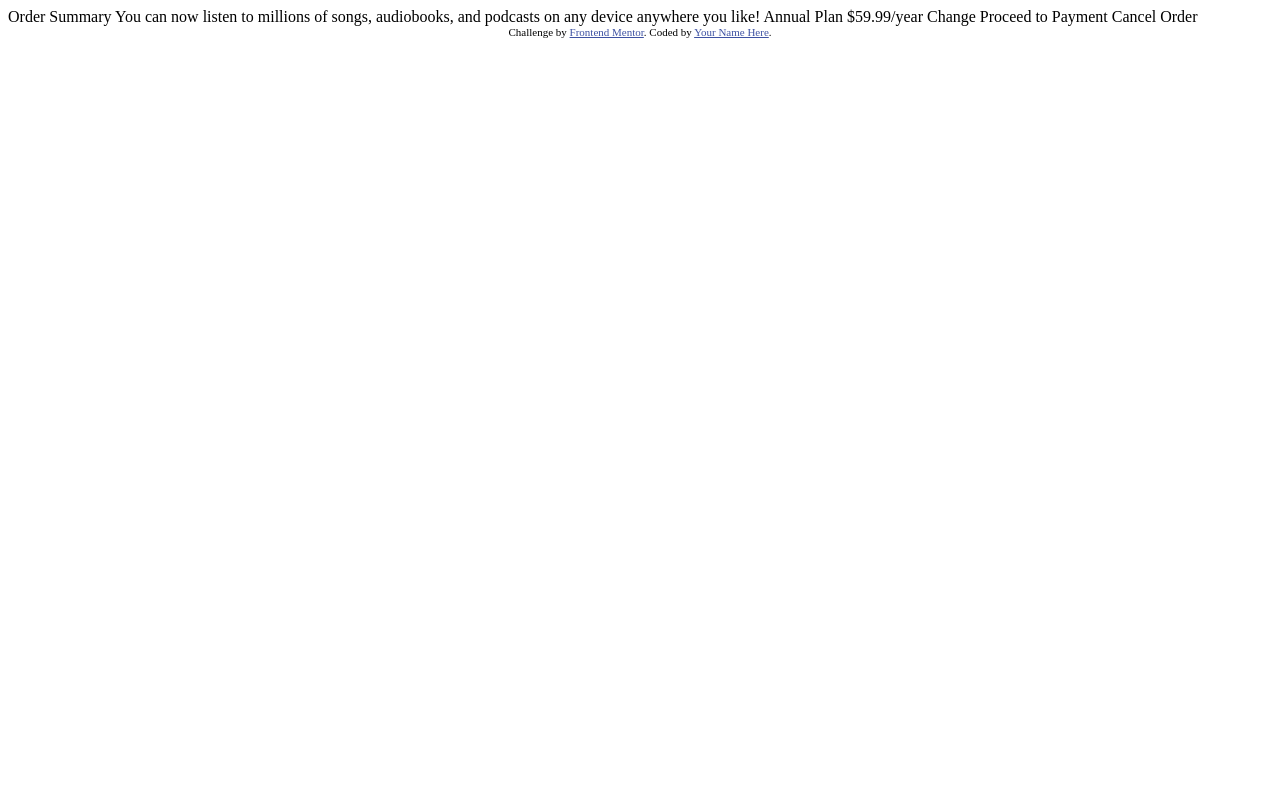
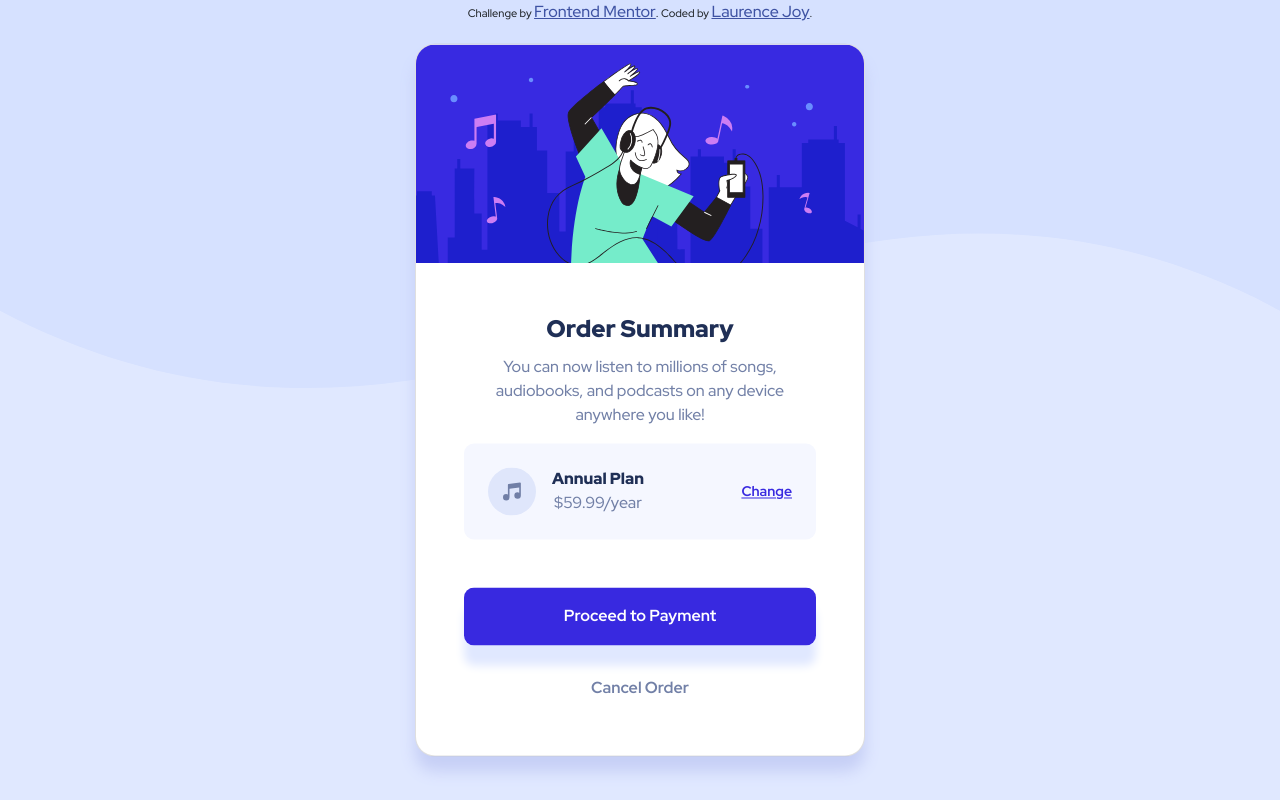
Before and after one commit to laujoy-mc/FrontendMentor-order-summary-component-challenge-hub, a plain HTML site: page index.html in a window 1280 px wide. Drawn offline with nearby package versions, Linux system fonts and the light colour scheme.

Commit message:
Updated root
Added and updated root

```diff
--- a/index.html
+++ b/index.html
@@ -1,37 +1,71 @@
 <!DOCTYPE html>
 <html lang="en">
+
 <head>
-  <meta charset="UTF-8">
-  <meta name="viewport" content="width=device-width, initial-scale=1.0"> <!-- displays site properly based on user's device -->
+    <meta charset="UTF-8" />
+    <meta name="viewport" content="width=device-width, initial-scale=1.0" />
+    <!-- displays site properly based on user's device -->
 
-  <link rel="icon" type="image/png" sizes="32x32" href="./images/favicon-32x32.png">
+    <link rel="icon" type="image/png" sizes="32x32" href="./images/favicon-32x32.png" />
 
-  <title>Frontend Mentor | Order summary card</title>
+    <title>Frontend Mentor | Order summary card</title>
+    <link href="https://cdn.jsdelivr.net/npm/bootstrap@5.0.2/dist/css/bootstrap.min.css" rel="stylesheet" integrity="sha384-EVSTQN3/azprG1Anm3QDgpJLIm9Nao0Yz1ztcQTwFspd3yD65VohhpuuCOmLASjC" crossorigin="anonymous" />
+    <link rel="stylesheet" href="style.css" />
+</head>
 
-  <!-- Feel free to remove these styles or customise in your own stylesheet 👍 -->
-  <style>
-    .attribution { font-size: 11px; text-align: center; }
-    .attribution a { color: hsl(228, 45%, 44%); }
-  </style>
-</head>
 <body>
+    <div class="card text-center position-absolute top-50 start-50 translate-middle">
+        <div class="card-img-top">
+            <img src="images/illustration-hero.svg" alt="" class="img-fluid">
+        </div>
+        <div class="card-body p-4 p-md-5">
+            <div class="card-title text-center">Order Summary</div>
+            <p class="card-text text-center">
+                You can now listen to millions of songs, audiobooks, and podcasts on any device anywhere you like!
+            </p>
 
-  Order Summary
+            <!-- List -->
+            <ul class="list-group list-group-flush mb-5 mt-3">
+                <li class="list-group-item d-flex align-items-center py-4 px-4">
+                    <div class="me-3">
+                        <svg xmlns="http://www.w3.org/2000/svg" width="48" height="48">
+							<g fill="none" fill-rule="evenodd">
+								<circle cx="24" cy="24" r="24" fill="#DFE6FB" />
+								<path
+									fill="#717FA6"
+									fill-rule="nonzero"
+									d="M32.574 15.198a.81.81 0 00-.646-.19L20.581 16.63a.81.81 0 00-.696.803V26.934a3.232 3.232 0 00-1.632-.44A3.257 3.257 0 0015 29.747 3.257 3.257 0 0018.253 33a3.257 3.257 0 003.253-3.253v-8.37l9.726-1.39v5.327a3.232 3.232 0 00-1.631-.441 3.257 3.257 0 00-3.254 3.253 3.257 3.257 0 003.254 3.253 3.257 3.257 0 003.253-3.253V15.81a.81.81 0 00-.28-.613z"
+								/>
+							</g>
+						</svg>
+                    </div>
+                    <div class="plan">
+                        <div class="plan-name">Annual Plan</div>
+                        <div class="plan-price">$59.99/year</div>
+                    </div>
+                    <a class="ms-auto change-btn">Change</a>
+                </li>
+            </ul>
+            <div class="mt-auto">
+                <a class="btn d-block mb-4 p-3 proceed-btn">
+                        Proceed to Payment
+                    </button>
+                <a class="btn d-block cancel-btn">
+                        Cancel Order
+                    </a>
+            </div>
+        </div>
 
-  You can now listen to millions of songs, audiobooks, and podcasts on any
-  device anywhere you like!
 
-  Annual Plan
-  $59.99/year
+    </div>
 
-  Change
+    <div class="attribution">
+        Challenge by
+        <a href="https://www.frontendmentor.io?ref=challenge" target="_blank">Frontend Mentor</a
+			>. Coded by <a href="https://github.com/laujoy-mc">Laurence Joy</a>.
+    </div>
 
-  Proceed to Payment
-  Cancel Order
+    <script src="https://cdn.jsdelivr.net/npm/bootstrap@5.0.2/dist/js/bootstrap.bundle.min.js" integrity="sha384-MrcW6ZMFYlzcLA8Nl+NtUVF0sA7MsXsP1UyJoMp4YLEuNSfAP+JcXn/tWtIaxVXM" crossorigin="anonymous"></script>
+</body>
 
-  <div class="attribution">
-    Challenge by <a href="https://www.frontendmentor.io?ref=challenge" target="_blank">Frontend Mentor</a>.
-    Coded by <a href="#">Your Name Here</a>.
-  </div>
-</body>
 </html>
--- /dev/null
+++ b/style.css
@@ -0,0 +1,194 @@
+@import url('https://fonts.googleapis.com/css2?family=Red+Hat+Display:wght@500;700;900&display=swap');
+
+/*  */
+
+:root {
+    --primary-pale-blue: hsl(225, 100%, 94%);
+    --primary-bright-blue: hsl(245, 75%, 52%);
+    --neutral-very-pale-blue: hsl(225, 100%, 98%);
+    --neutral-desaturated-blue: hsl(224, 23%, 55%);
+    --neutral-dark-blue: hsl(223, 47%, 23%);
+    --medium-font-weight: 500;
+    --bold-font-weight: 700;
+    --black-font-weight: 900;
+    --hover-color: #766cf1;
+}
+
+* {
+    font-family: 'Red Hat Display', sans-serif;
+    font-size: 16px;
+    box-sizing: border-box;
+    margin: 0;
+    padding: 0;
+}
+
+body {
+    background-size: cover;
+}
+
+
+/* Feel free to remove these styles or customise in your own stylesheet 👍 */
+
+.attribution {
+    font-size: 11px;
+    text-align: center;
+}
+
+.attribution a {
+    color: hsl(228, 45%, 44%);
+}
+
+
+/* Card */
+
+.card {
+    max-width: 450px;
+    min-width: 325px;
+    background-color: white;
+    border-radius: 20px;
+    overflow: hidden;
+    box-shadow: 0px 15px 15px 0px #c6cff6;
+}
+
+.card-title {
+    font-size: 24px;
+    font-weight: var(--black-font-weight);
+    color: var(--neutral-dark-blue);
+}
+
+.card-text {
+    color: var(--neutral-desaturated-blue);
+}
+
+.card ul li.list-group-item {
+    border-radius: 10px;
+    background-color: var(--neutral-very-pale-blue);
+}
+
+.card ul.list-group.list-group-flush,
+.card ul.list-group.list-group-flush li {
+    border: none;
+}
+
+.card ul li .plan .plan-name {
+    color: var(--neutral-dark-blue);
+    font-weight: var(--black-font-weight);
+}
+
+.card ul li .plan .plan-price {
+    color: var(--neutral-desaturated-blue);
+}
+
+.card ul li .change-btn {
+    color: var(--primary-bright-blue);
+    font-weight: var(--bold-font-weight);
+    cursor: pointer;
+    font-size: 14px;
+}
+
+
+/* Button */
+
+.btn {
+    border-radius: 10px;
+}
+
+.proceed-btn {
+    color: white;
+    font-weight: var(--bold-font-weight);
+    background-color: var(--primary-bright-blue);
+    box-shadow: 0px 20px 10px 0px hsl(225, 100%, 94%);
+}
+
+.cancel-btn {
+    color: var(--neutral-desaturated-blue);
+    font-weight: var(--bold-font-weight);
+}
+
+
+/* hover */
+
+.proceed-btn:hover {
+    color: white;
+    background-color: var(--hover-color);
+}
+
+.card ul li .change-btn:hover {
+    color: var(--hover-color);
+    text-decoration: none;
+}
+
+.card ul li .cancel:hover {
+    color: var(--neutral-dark-blue);
+}
+
+
+/* Extra small devices (phones, 600px and down) */
+
+@media only screen and (max-width: 600px) {
+    body {
+        background: hsl(225, 100%, 94%) url('images/pattern-background-mobile.svg') no-repeat left top;
+        background-size: cover;
+    }
+    .card {
+        width: 325px;
+    }
+    .card ul {
+        font-size: 12px;
+    }
+}
+
+
+/* Small devices (portrait tablets and large phones, 600px and up) */
+
+@media only screen and (min-width: 600px) {
+    body {
+        background: hsl(225, 100%, 94%) url('images/pattern-background-mobile.svg') no-repeat left top;
+        background-size: cover;
+    }
+    /* .card {
+        width: 450px;
+    } */
+}
+
+
+/* Medium devices (landscape tablets, 768px and up) */
+
+@media only screen and (min-width: 768px) {
+    body {
+        background: hsl(225, 100%, 94%) url('images/pattern-background-desktop.svg') no-repeat left top;
+        background-size: cover;
+    }
+    .card {
+        width: 450px;
+    }
+}
+
+
+/* Large devices (laptops/desktops, 992px and up) */
+
+@media only screen and (min-width: 992px) {
+    body {
+        background: hsl(225, 100%, 94%) url('images/pattern-background-desktop.svg') no-repeat left top;
+        background-size: cover;
+    }
+    .card {
+        width: 450px;
+    }
+}
+
+
+/* Extra large devices (large laptops and desktops, 1200px and up) */
+
+@media only screen and (min-width: 1200px) {
+    body {
+        background: hsl(225, 100%, 94%) url('images/pattern-background-desktop.svg') no-repeat left top;
+        background-size: cover;
+    }
+    .card {
+        width: 450px;
+    }
+    .card ul {
+        font-size: 16px;
+    }
+}
```
Also changed, not shown: 1 other file.
